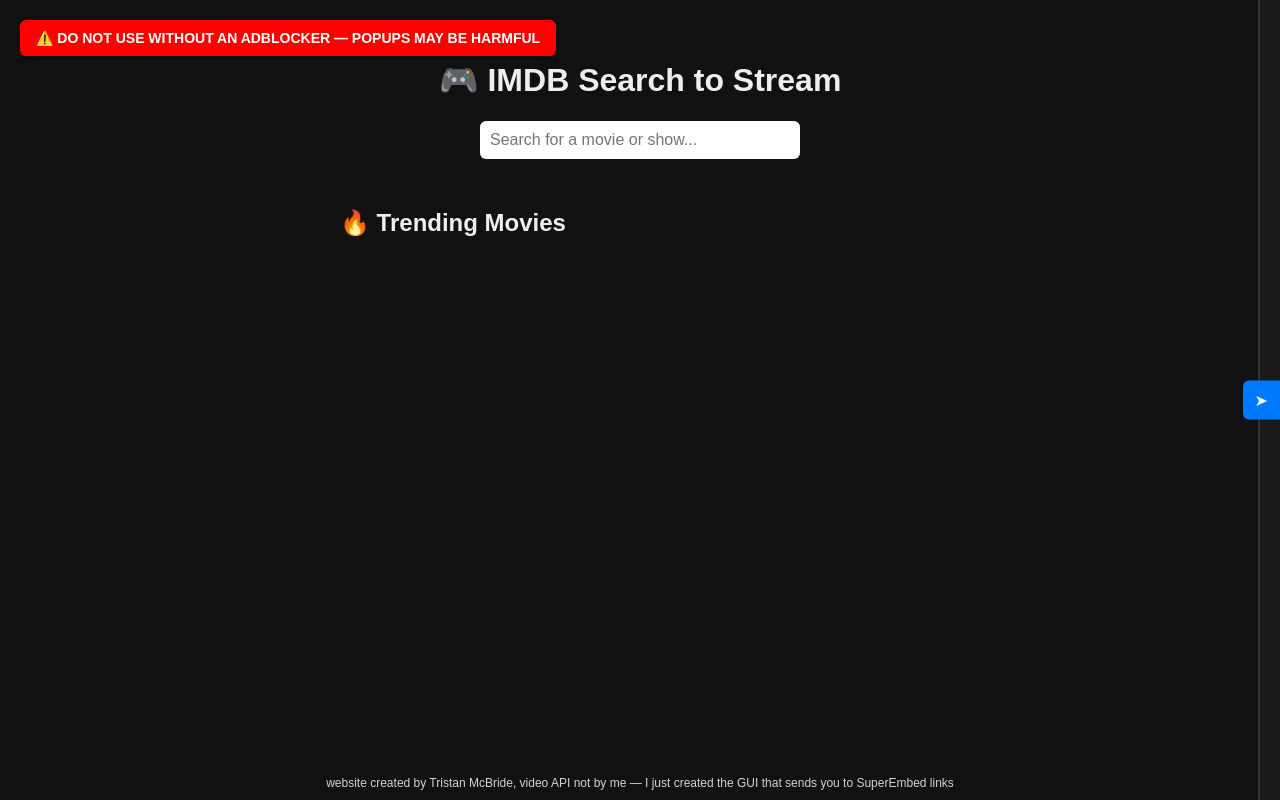
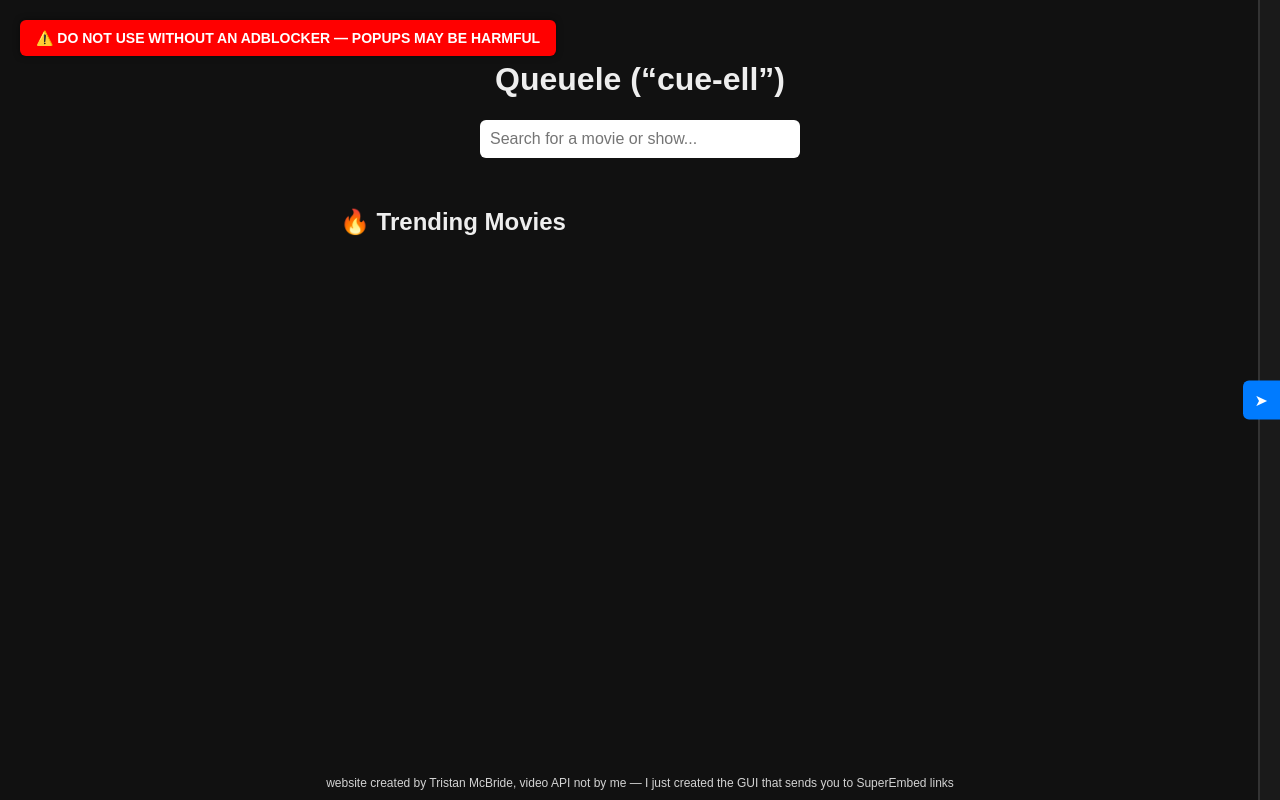
Before and after one commit to TrXstanXD/imdb-streamer, a plain HTML site: page index.html in a window 1280 px wide. Drawn offline with Linux system fonts and the light colour scheme; no server answers.

Commit message:
Update index.html

```diff
--- a/index.html
+++ b/index.html
@@ -8,7 +8,7 @@
 <meta name="viewport" content="width=device-width, initial-scale=1.0, shrink-to-fit=no">
 <link rel="apple-touch-icon" href="icon.png"> <!-- Use a 180x180 image -->
   <meta charset="UTF-8">
-  <title>IMDB Stream Search</title>
+  <title>Queuele (“cue-ell”)</title>
   <link rel="icon" href="favicon.png" type="image/png">
   <style>
     body {
@@ -202,7 +202,7 @@
   <div id="disclaimer">⚠️ DO NOT USE WITHOUT AN ADBLOCKER — POPUPS MAY BE HARMFUL</div>
 
   <div id="main">
-    <h1>🎮 IMDB Search to Stream</h1>
+    <h1>Queuele (“cue-ell”)</h1>
     <input type="text" id="searchInput" placeholder="Search for a movie or show...">
     <div id="results"></div>
   </div>
```
